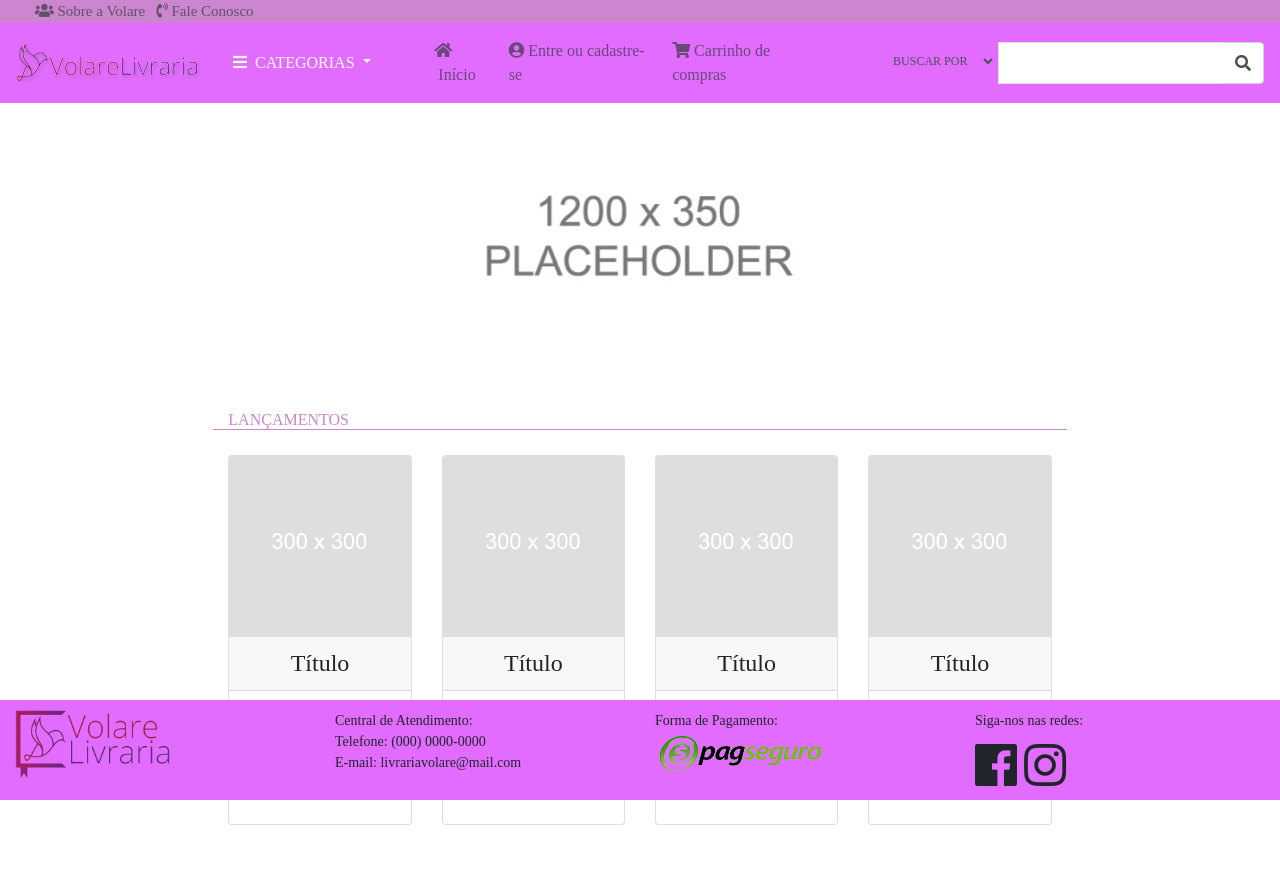
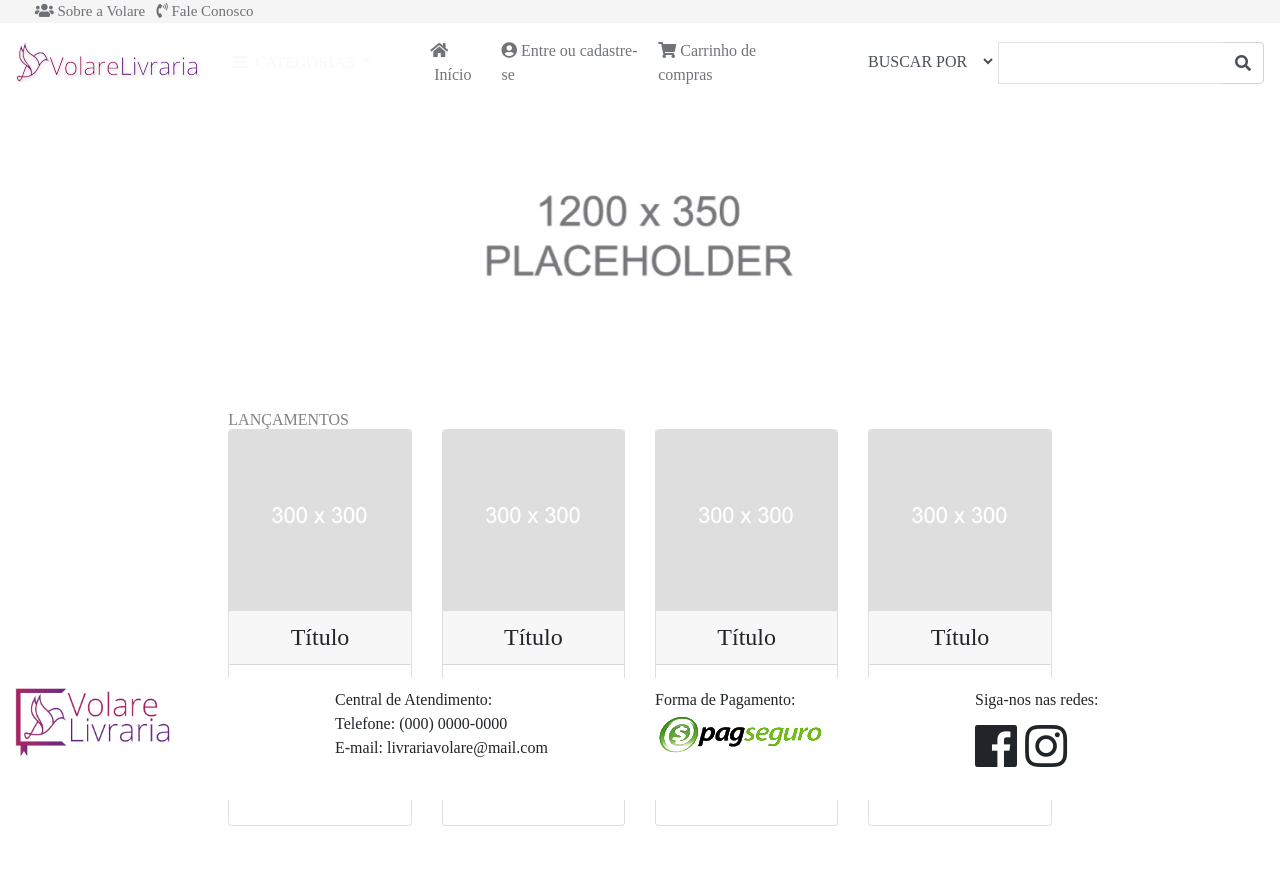
Before and after one commit to ygorfsilva/projeto-livraria-volare, a PHP site: page / in a window 1280 px wide. After the commit the page ends 826 px from the top, so only its background shows below. Run offline with PHP 8.4, Linux system fonts and the light colour scheme; some libraries are stand-ins or nearby versions.

Commit message:
organização das classes e etc

```diff
--- a/css/estilo.css
+++ b/css/estilo.css
@@ -1,46 +1,32 @@
-body{
-    font-family: "trebuchet";
-}
-
-.nopadding{
-    padding-left: 0px;
-    padding-right: 0px;
-}
-
-.paddingtop{
-    padding-top: 10px;
-}
-
-alinhamentotexto {
-  text-align: left;
-}
-
-.blackcolor{
-    color: black;
-}
+/***** classes referentes a cor *******/
 
 .COLORE{
-    background-color: rgb(226,108,255);
+    background-color: white;
 }
 
 .COLORE1{
-    background-color: rgb(226,108,255);
-    font-size: 12px;
+    background-color: white;
 }
 
 .COLORETEXTO{
-    color: rgb(203,134,207);
+    color: gray;
 }
 
-.opacidade{
-    opacity: 0.7;
+.topoformatacao{
+    background-color: whitesmoke;
+    font-size: 15px;
+    padding-left: 35px;
+    text-align: left;
+    height: auto;
+    color: white;
 }
 
 .bordas {
-    border: 2px solid rgb(226,108,255);
+    border: 2px solid white;
     border-radius: 0px;
 }
 
+/********** bordas *******/
 .bordasb {
     border: 1px solid lightgray;
     border-radius: 6px;
@@ -52,12 +38,39 @@
     height: 290px;
 }
 
-.fontecatorze{
-     font-size: 14px;
+.bordaspraconteudo{
+    border-top: 1px solid lightskyblue;
+    padding-top: 25px;
+    margin-bottom: 30px;
+/*usado na index*/
+}
+
+/**** opacidade ****/
+
+.opacidade{
+    opacity: 0.7;
+}
+
+/******* fonte ********/
+
+body{
+    font-family: "trebuchet";
+    position: relative;
+    min-height: 100%;
+}
+
+/******* tamanho de fonte ******/
+
+.fonteonze{
+    font-size: 11px;
+}
+
+.fontedoze{
+     font-size: 12px;
 }
 
 .fontequinze{
-     font-size: 12px;
+     font-size: 15px;
 }
 
 .fontedezesseis{
@@ -75,29 +88,10 @@
 .fontevinteecinco{
     font-size: 25px;
 }
+/******* posição *********/
 
-.marginfooter{
-    margin-top: 10px;
-    margin-left: 28px;
-}
-
-.distanciadamargem{
-    padding-right: 30px;
-    padding-left: 30px;
-
-}
-
-.topoformatacao{
-    background-color: rgb(203,134,207);
-    font-size: 15px;
-    padding-left: 35px;
-    text-align: left;
-    height: auto;
-    color: white;
-}
-
-paddingsearch{
-    padding-bottom: 1px;
+.paddingtop{
+    padding-top: 10px;
 }
 
 .centraliza{
@@ -108,34 +102,31 @@
     margin-top: 29px;
 }
 
-.sectionformatacao{
-    border-top: 1px solid rgb(203,134,207);
-    padding-top: 25px;
-    margin-bottom: 30px;
-
+.marginbottom{
+    margin-bottom: 29px;
 }
 
 .paddingtexto{
     padding-top: 10px;
 }
 
-.alturafooter{
-    height: 100px;
+.largurainput{
+    width: 185px;
 }
 
-.largurainput{
-    width: 40%
+.margindocard{
+    margin-bottom: 0px;
 }
 
+.noradius{
+    border-radius: 0px;
+}
 
-/*
+/********************************************
 	Ratings Stars
 	https://css-tricks.com/star-ratings/
 */
-/*
-	Ratings Stars
-	(with as little code as possible)
-*/
+
 .rating {
   unicode-bidi: bidi-override;
   direction: rtl;
@@ -157,4 +148,3 @@
    left: 0;
    color: lightblue;
 }
-/****fim do rating stars****/
```
